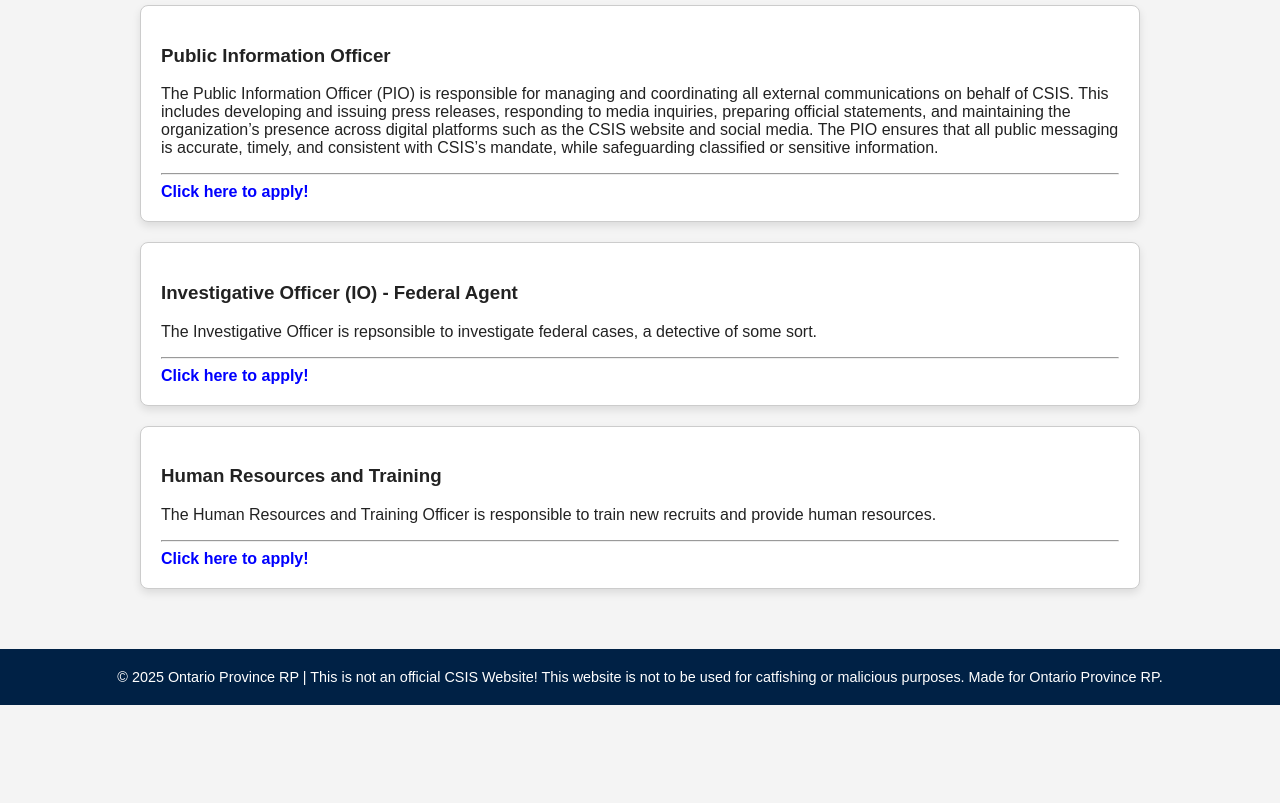
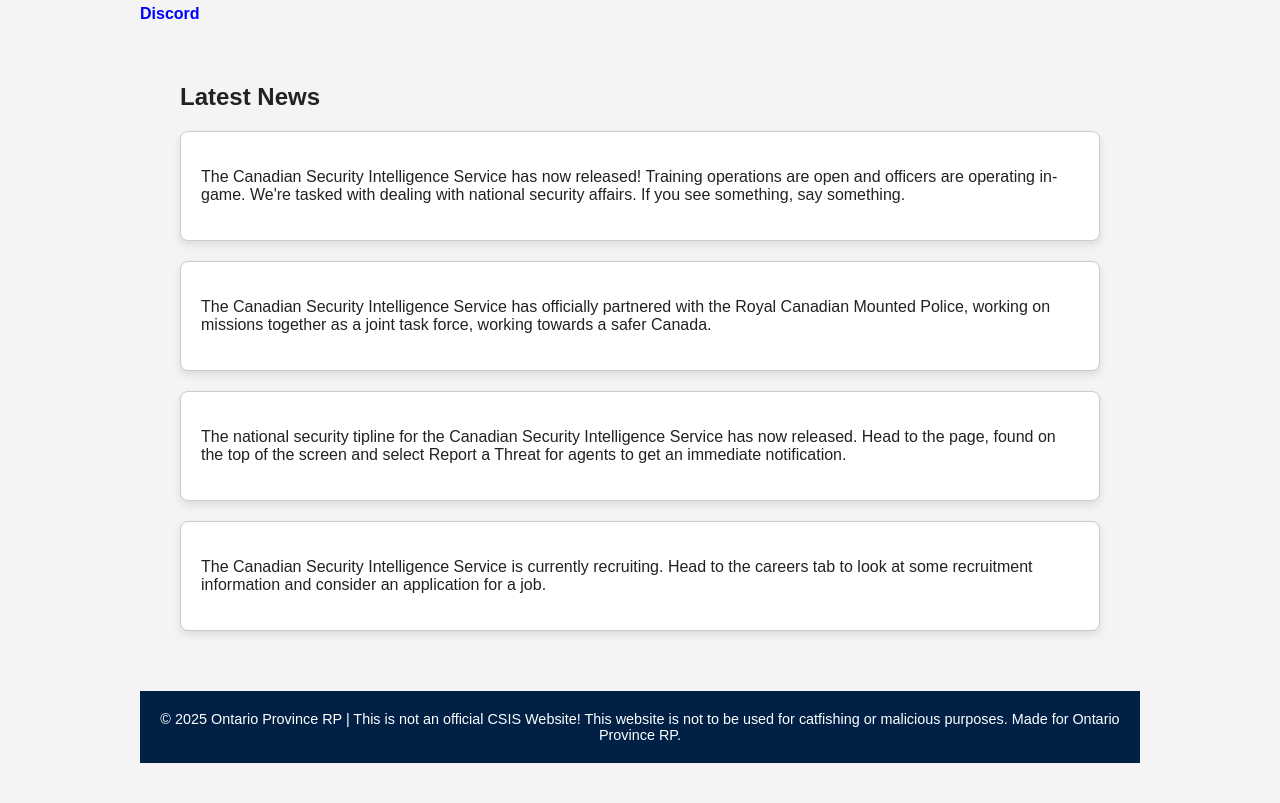
Before and after one commit to CanadianSecurityIntelligenceService/main, a plain HTML site: page news.html in a window 1280 px wide. Shown: the part 203-1006 px from the top of the page. Before the commit the page ends 908 px from the top, so only its background shows below. Drawn offline with Linux system fonts and the light colour scheme.

Commit message:
Add files via upload

```diff
--- a/news.html
+++ b/news.html
@@ -4,7 +4,7 @@
   <meta charset="UTF-8">
   <link rel="stylesheet" href="main.css">
   <meta name="viewport" content="width=device-width, initial-scale=1.0">
-  <title>Careers | CSIS</title>
+  <title>News | CSIS</title>
   <style>
     body {
       margin: 0;
@@ -67,8 +67,13 @@
           <a href="https://canadiansecurityintelligenceservice.github.io/main/news.html">Media & News</a>
         </nav>
       </header>
-      <div class="content" id="career-container">
-        <h2>Careers</h2>
+      <div class="content">
+        <h2>Media Links</h2>
+        <a href="https://discord.gg/f9JSYG5N5A" target="_blank" style="text-decoration: none; color: blue; font-weight: bold;">
+          Discord
+        </a>
+      <div class="content" id="news-container">
+        <h2>Latest News</h2>
       </div>
   <footer>
     © 2025 Ontario Province RP | This is not an official CSIS Website! This website is not to be used for catfishing or malicious purposes. Made for Ontario Province RP.
@@ -76,45 +81,33 @@
   <script>
     async function loadNews() {
   try {
-        const response = await fetch('careers.txt');
+    const response = await fetch('news.txt');
     if (!response.ok) throw new Error('Failed to load local file.');
 
     const data = await response.text();
-
-        const articles = data.split('nextNews');
-        const newsContainer = document.getElementById('career-container');
+    const articles = data.split('\n');
+    const newsContainer = document.getElementById('news-container');
 
     articles.forEach((article) => {
   const cleanedArticle = article.trim();
   if (cleanedArticle) {
-            const titleMatch = cleanedArticle.match(/<title>(.*?)<\/title>/);
-            const title = titleMatch ? titleMatch[1] : 'Untitled';
-
-            const content = cleanedArticle.replace(/<title>(.*?)<\/title>/, '').trim();
-
     const newsCard = document.createElement('div');
     newsCard.className = 'card';
-            newsCard.innerHTML = `
-  <h3>${title}</h3>
-  <p>${content}</p>
-  <hr>
-  <a href="https://discord.gg/f9JSYG5N5A" target="_blank" style="text-decoration: none; color: blue; font-weight: bold;">
-    Click here to apply!
-  </a>
-`;
-
+    newsCard.innerHTML = `<p>${cleanedArticle}</p>`;
+    console.log('News added:', newsCard);
     newsContainer.appendChild(newsCard);
   }
     });
+
   } catch (error) {
     console.error('Error loading news:', error);
-        const newsContainer = document.getElementById('career-container');
-        newsContainer.innerHTML = '<p>Sorry, careers could not be loaded.</p>';
+    const newsContainer = document.getElementById('news-container');
+    newsContainer.innerHTML = '<p>Sorry, news could not be loaded.</p>';
   }
 }
 
 window.onload = loadNews;
+
   </script>
-
 </body>
 </html>
```
Also changed, not shown: careers.txt, news.txt. Lines whose indentation alone changed are shown as unchanged.
